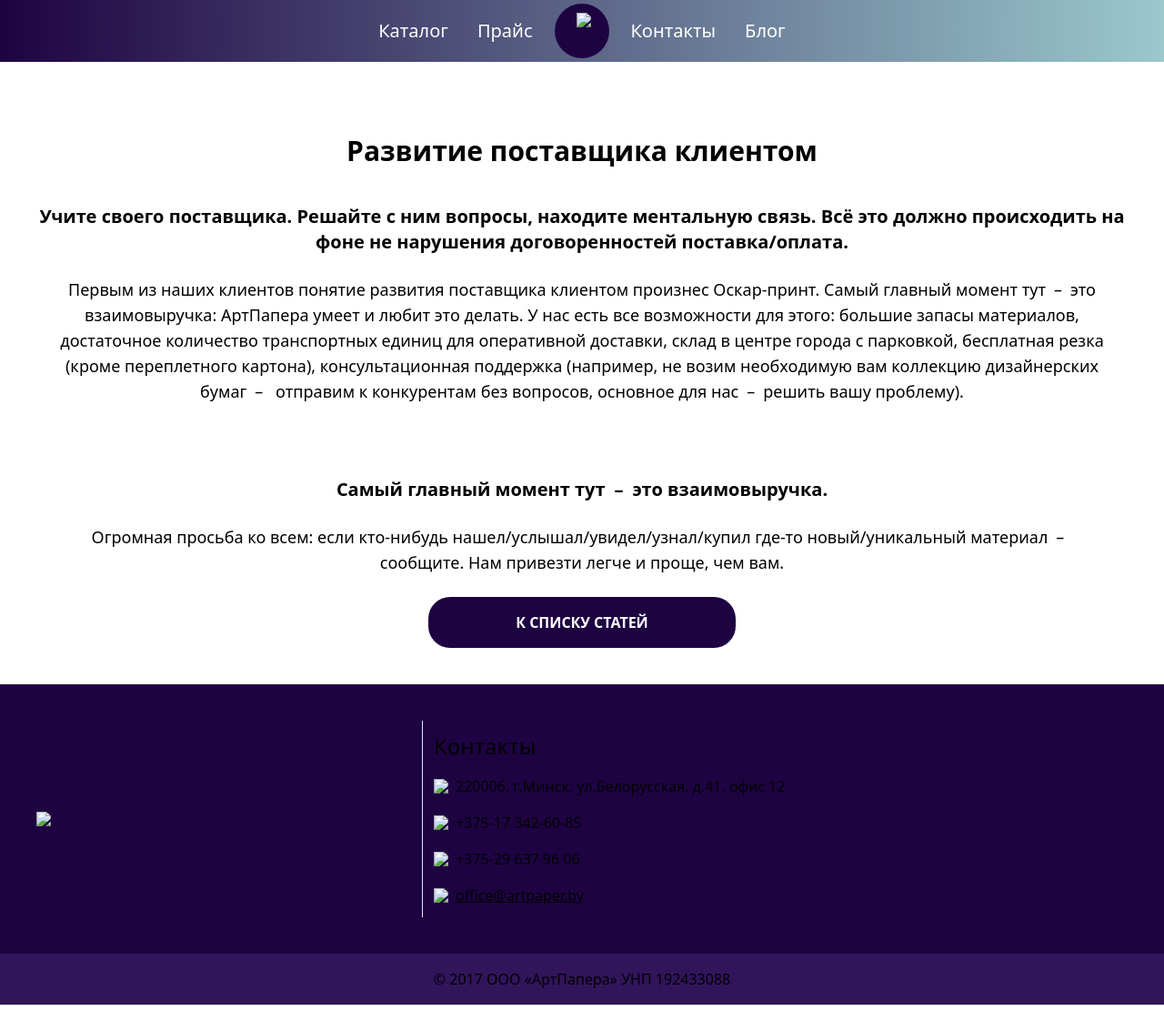
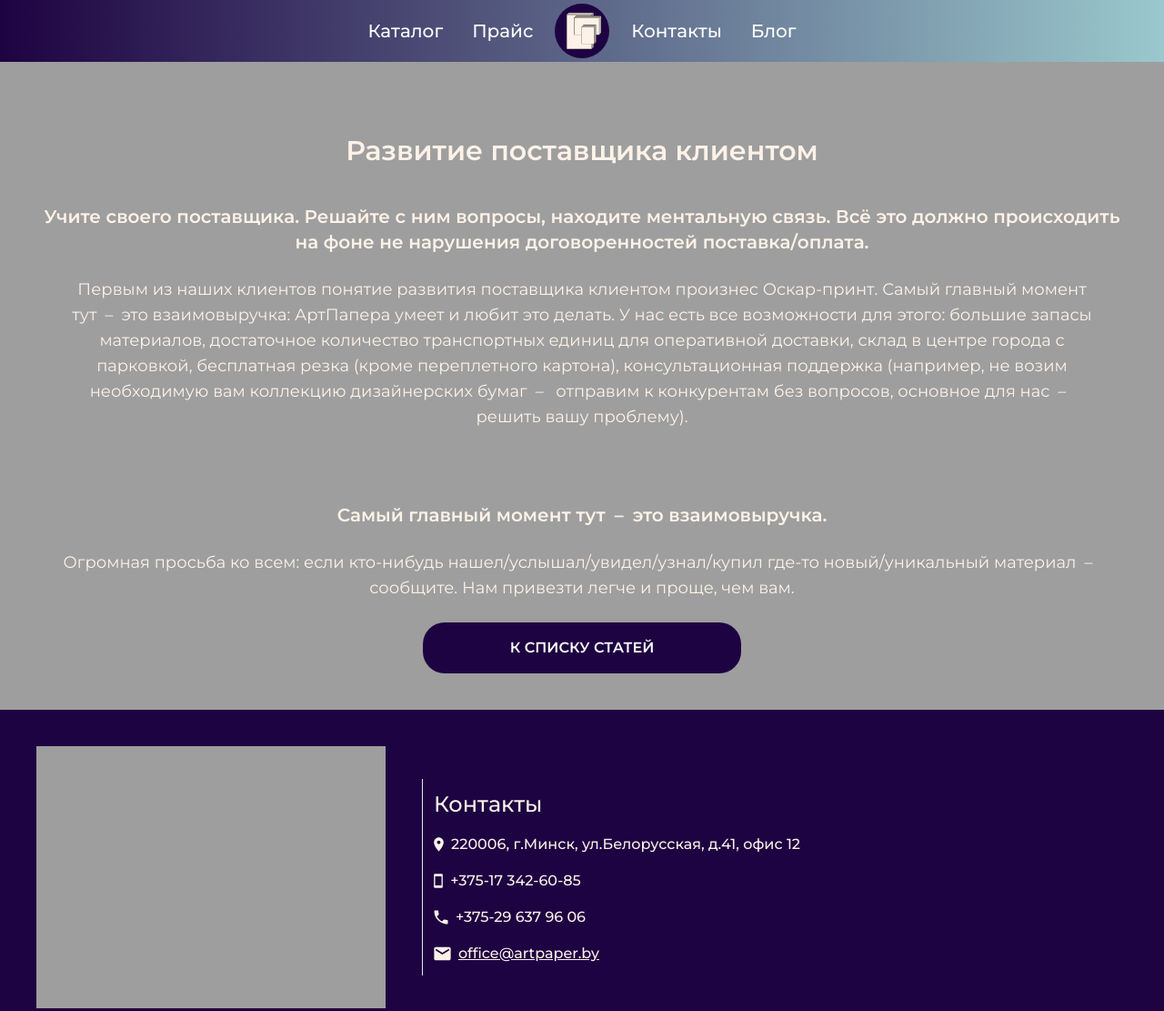
Before and after one commit to Endesapt/Art-Papera-Design, a plain HTML site: page thoughts/evolution.html in a window 1280 px wide. Shown: the top 1111 px of the page at 91% size. Drawn offline with nearby package versions, Linux system fonts and the light colour scheme; the site is published under a folder, as on GitHub Pages, so addresses that start at the root find nothing; files whose address does not match are found by name.

Commit message:
fixed links

```diff
--- a/thoughts/evolution.html
+++ b/thoughts/evolution.html
@@ -5,8 +5,8 @@
     <meta charset="UTF-8">
     <meta name="viewport" content="width=device-width, initial-scale=1.0">
     <script src="https://cdn.tailwindcss.com"></script>
-    <link href="/style/main.css" rel="stylesheet" />
-    <link href="/style/contacts.css" rel="stylesheet" />
+    <link href="../style/main.css" rel="stylesheet" />
+    <link href="../style/contacts.css" rel="stylesheet" />
     <link rel="preconnect" href="https://fonts.googleapis.com">
     <link rel="preconnect" href="https://fonts.gstatic.com" crossorigin>
     <link href="https://fonts.googleapis.com/css2?family=Montserrat:ital,wght@0,100..900;1,100..900&display=swap"
@@ -17,7 +17,7 @@
     <script src="scripts/contacts.js"></script>
     <style>
         #main-image{
-    background-image:url("/images/thoughts/digital-print.png");
+    background-image:url("../images/thoughts/digital-print.png");
     background-position: center;
     }
     </style>
@@ -26,19 +26,19 @@
 <body class="min-w-[500px]">
     <nav
         class="gap-4 w-full  text-xl  bg-gradient-to-r from-[#1E0342] to-[#9AC8CD] flex justify-center items-center py-1 px-4 text-white ">
-        <a href="/catalog.html" class=" rounded-md p-2">
+        <a href="../catalog.html" class=" rounded-md p-2">
             Каталог
         </a>
-        <a href="/price.html" class="rounded-md p-2">
+        <a href="../price.html" class="rounded-md p-2">
             Прайс
         </a>
-        <a href="/index.html" class=" w-[60px] h-[60px] rounded-full bg-[#1E0342] flex items-center justify-center">
-            <img class="h-10 pl-1" src="/images/logo.svg">
+        <a href="../index.html" class=" w-[60px] h-[60px] rounded-full bg-[#1E0342] flex items-center justify-center">
+            <img class="h-10 pl-1" src="../images/logo.svg">
         </a>
-        <a href="/contacts.html" class="rounded-md p-2 ">
+        <a href="../contacts.html" class="rounded-md p-2 ">
             Контакты
         </a>
-        <a href="/blog.html" class="rounded-md p-2">
+        <a href="../blog.html" class="rounded-md p-2">
             Блог
         </a>
     </nav>
@@ -51,25 +51,25 @@
         </p>
         <p class="font-semibold text-xl text-center pt-14">Самый главный момент тут – это взаимовыручка.</p>
         <p class="p-6 text-lg font-normal">Огромная просьба ко всем: если кто-нибудь нашел/услышал/увидел/узнал/купил где-то новый/уникальный материал – сообщите. Нам привезти легче и проще, чем вам.</p>
-        <a href="/blog.html" class="bg-[#1E0342] px-24 py-4 text-white font-semibold w-fit rounded-3xl flex gap-2 items-center">
+        <a href="../blog.html" class="bg-[#1E0342] px-24 py-4 text-white font-semibold w-fit rounded-3xl flex gap-2 items-center">
             К СПИСКУ СТАТЕЙ
         </a>
     </div>
     <footer>
         <div class="flex items-center bg-[#1E0342] py-10">
-            <img class="mx-10 w-96" src="/images/footer-img.svg">
+            <img class="mx-10 w-96" src="../images/footer-img.svg">
             <div class="flex flex-col p-3 border-l-[1px] gap-4">
                 <h3 class="text-2xl">Контакты</h3>
-                <div class="flex gap-2 items-center"><img class="h-4" src="/images/location.svg">
+                <div class="flex gap-2 items-center"><img class="h-4" src="../images/location.svg">
                     <p>220006, г.Минск, ул.Белорусская, д.41, офис 12</p>
                 </div>
-                <div class="flex gap-2 items-center"><img class="h-4" src="/images/smartphone.svg">
+                <div class="flex gap-2 items-center"><img class="h-4" src="../images/smartphone.svg">
                     <p>+375-17 342-60-85</p>
                 </div>
-                <div class="flex gap-2 items-center"><img class="h-4" src="/images/phone.svg">
+                <div class="flex gap-2 items-center"><img class="h-4" src="../images/phone.svg">
                     <p>+375-29 637 96 06</p>
                 </div>
-                <div class="flex gap-2 items-center"><img class="h-4" src="/images/mail.svg">
+                <div class="flex gap-2 items-center"><img class="h-4" src="../images/mail.svg">
                     <p class="underline">office@artpaper.by</p>
                 </div>
             </div>
```
Also changed, not shown: blog.html (+12 -12 lines), contacts.html (+4 -4 lines), index.html (+5 -5 lines), thoughts/digital_printing.html (+14 -14 lines).
